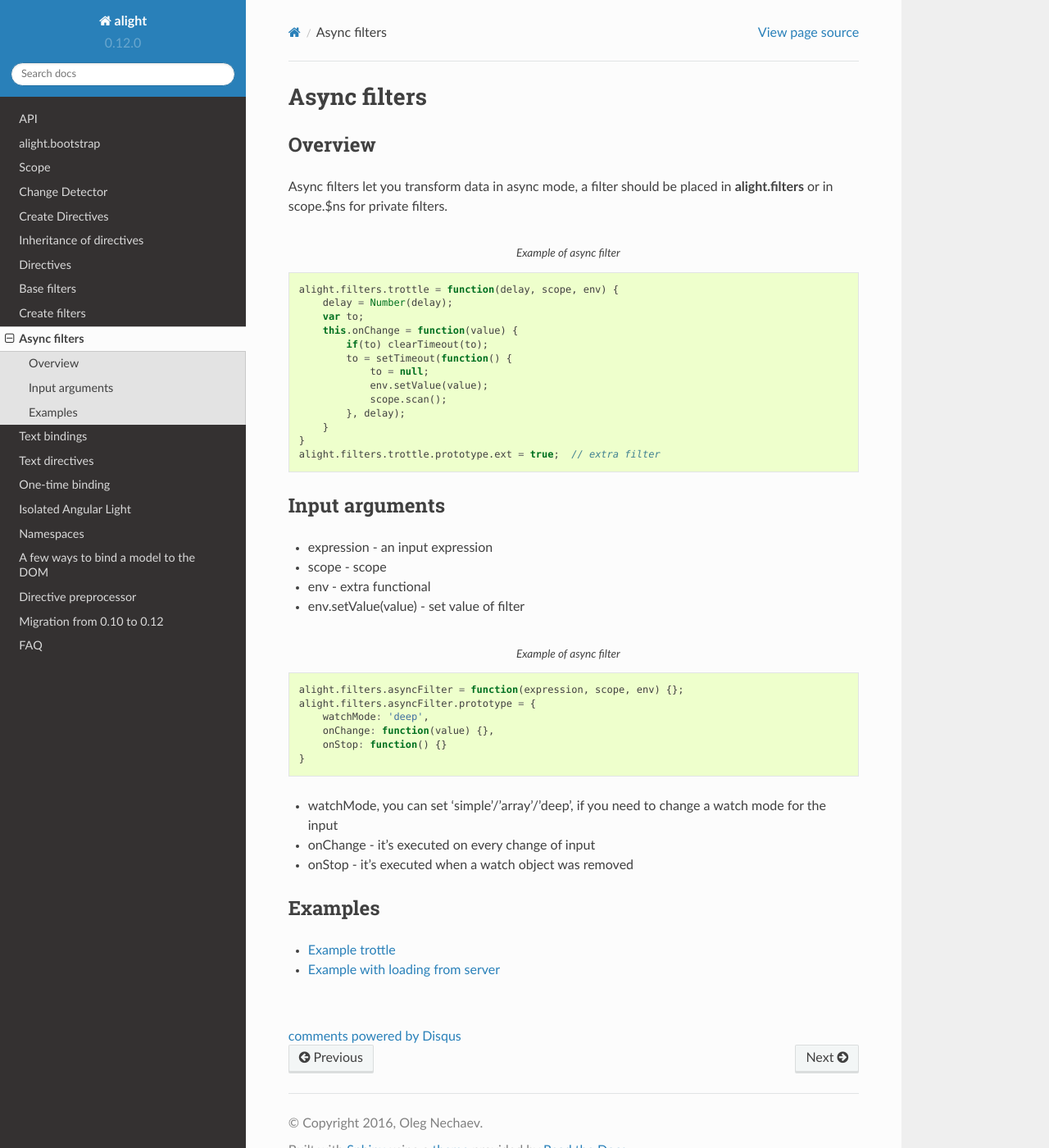
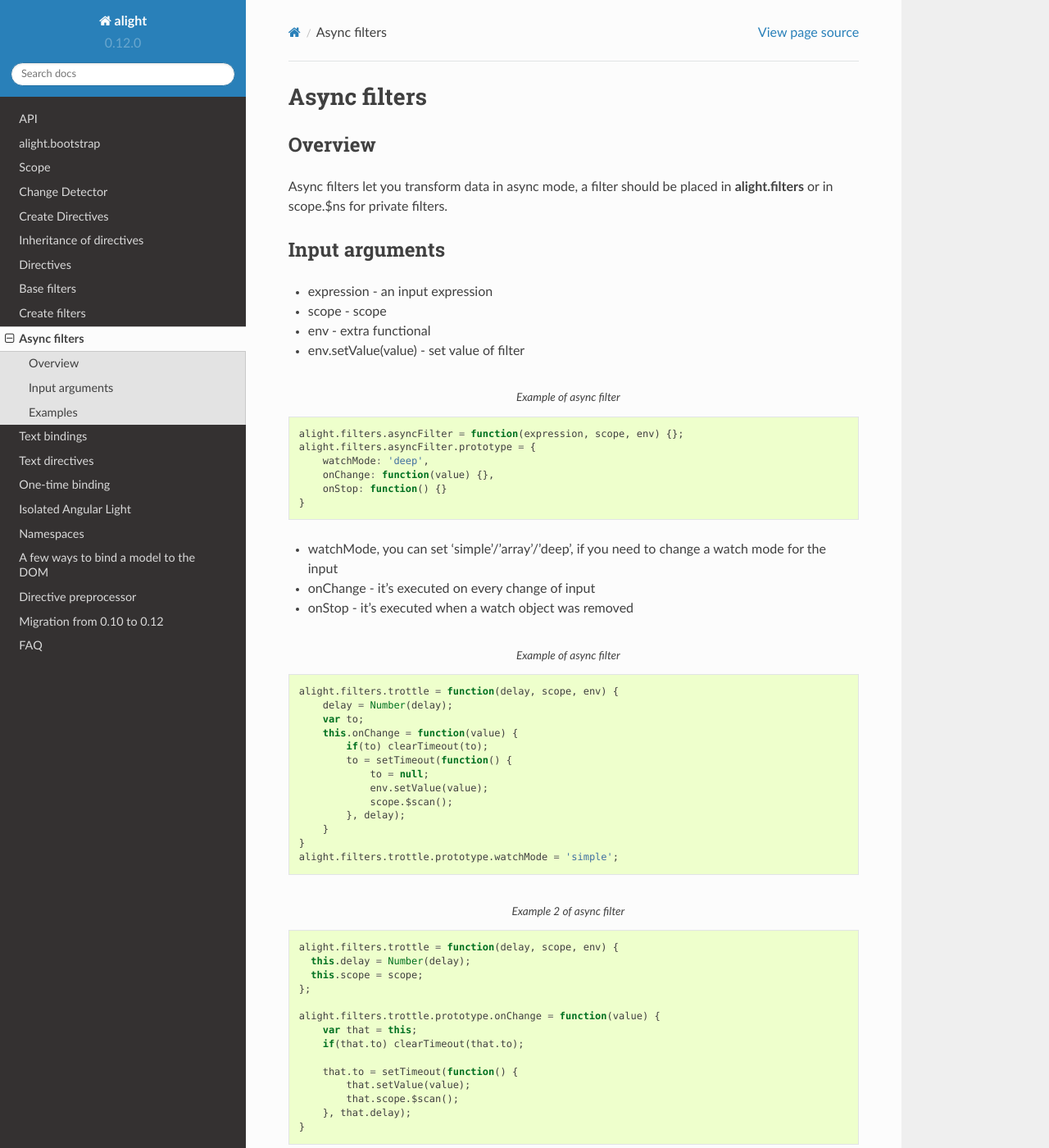
Before and after one commit to lega911/alight_docs, a Sphinx documentation site: the page built from docs/source/async_filter.rst, in a window 1280 px wide and 1400 px high. Shown: the whole window at 82% size. Built offline with Sphinx 7.4.7 and the Read the Docs theme 2.0.0, drawn with Linux system fonts in a browser that asks for light colours; comment, search, counter and statistics services are not loaded; some of the changed text lies outside the part shown.

Commit message:
fix filters

```diff
--- a/docs/source/async_filter.rst
+++ b/docs/source/async_filter.rst
@@ -5,23 +5,6 @@
 --------
 
 Async filters let you transform data in async mode, a filter should be placed in **alight.filters** or in scope.$ns for private filters.
-
-.. code-block:: javascript
-    :caption: Example of async filter
-
-    alight.filters.trottle = function(delay, scope, env) {
-        delay = Number(delay);
-        var to;
-        this.onChange = function(value) {
-            if(to) clearTimeout(to);
-            to = setTimeout(function() {
-                to = null;
-                env.setValue(value);
-                scope.scan();
-            }, delay);
-        }
-    }
-    alight.filters.trottle.prototype.ext = true;  // extra filter
 
 Input arguments
 ---------------
@@ -45,11 +28,87 @@
 * onChange - it's executed on every change of input
 * onStop - it's executed when a watch object was removed
 
+.. code-block:: javascript
+    :caption: Example of async filter
+
+    alight.filters.trottle = function(delay, scope, env) {
+        delay = Number(delay);
+        var to;
+        this.onChange = function(value) {
+            if(to) clearTimeout(to);
+            to = setTimeout(function() {
+                to = null;
+                env.setValue(value);
+                scope.$scan();
+            }, delay);
+        }
+    }
+    alight.filters.trottle.prototype.watchMode = 'simple';
+
+.. code-block:: javascript
+    :caption: Example 2 of async filter
+
+    alight.filters.trottle = function(delay, scope, env) {
+      this.delay = Number(delay);
+      this.scope = scope;
+    };
+
+    alight.filters.trottle.prototype.onChange = function(value) {
+        var that = this;
+        if(that.to) clearTimeout(that.to);
+
+        that.to = setTimeout(function() {
+            that.setValue(value);
+            that.scope.$scan();
+        }, that.delay);
+    }
+
+
+.. code-block:: javascript
+    :caption: Example in TypeScript
+
+    class Trottle {
+        constructor(delay, scope, env) {
+            this.delay = Number(delay);
+            this.scope = scope;
+        }
+
+        onChange(value) {
+            if(this.to) clearTimeout(this.to);
+
+            this.to = setTimeout( () => {
+                this.setValue(value);
+                this.scope.$scan();
+            }, this.delay);
+        }
+    }
+
+    alight.filters.trottle = Trottle;
+
+.. code-block:: javascript
+    :caption: Example in CoffeeScript
+
+    class Trottle
+        constructor: (@delay, @scope) ->
+
+        onChange: (value) ->
+            if this.to
+                clearTimeout this.to
+
+            this.to = setTimeout () =>
+                this.setValue value
+                this.scope.$scan()
+            , this.delay
+
+    alight.filters.trottle = Trottle
+
 Examples
 --------
 
-* `Example trottle <http://jsfiddle.net/lega911/fkresedc/>`_
-* `Example with loading from server <http://plnkr.co/edit/1pdQniodIjtmSuiZHDWo?p=preview>`_
+* `Example trottle <http://jsfiddle.net/lega911/ktpoofcp/>`_
+* `Example trottle, TypeScript <http://jsfiddle.net/lega911/Lkv0t80v/>`_
+* `Example trottle, CoffeeScript <http://jsfiddle.net/lega911/tzt2r1na/>`_
+* `Example with loading from server <http://plnkr.co/edit/JlHJijtwhZPUASsf2rNk?p=preview>`_
 
 .. raw:: html
    :file: discus.html
```
Also changed, not shown: docs/source/create_filter.rst (+4 -4 lines), 1 other file.
